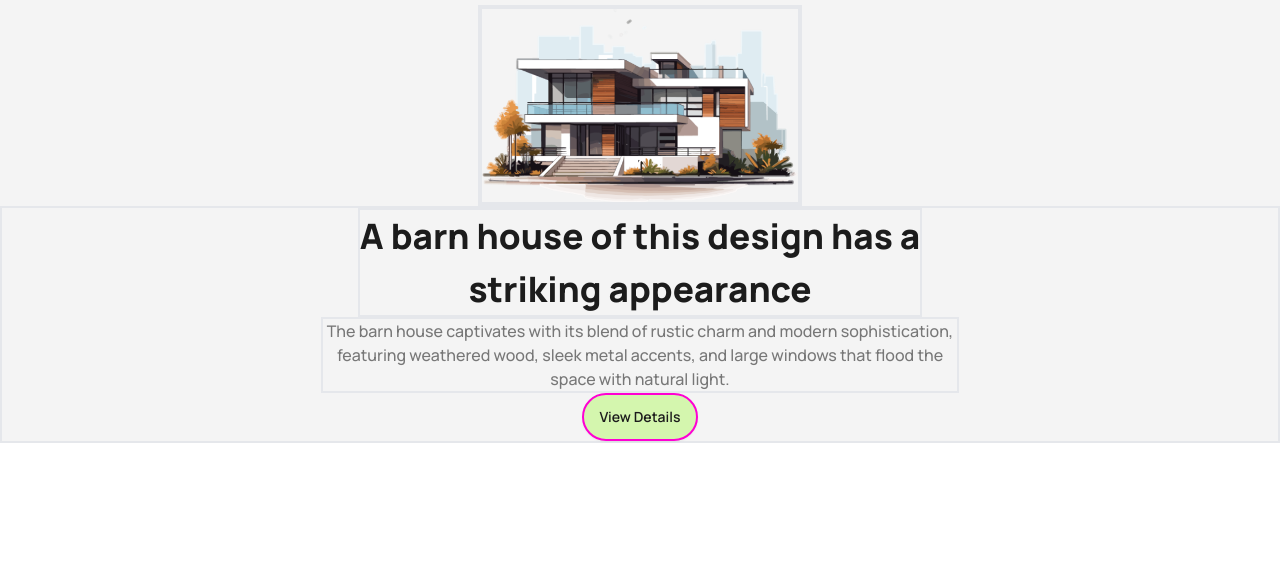
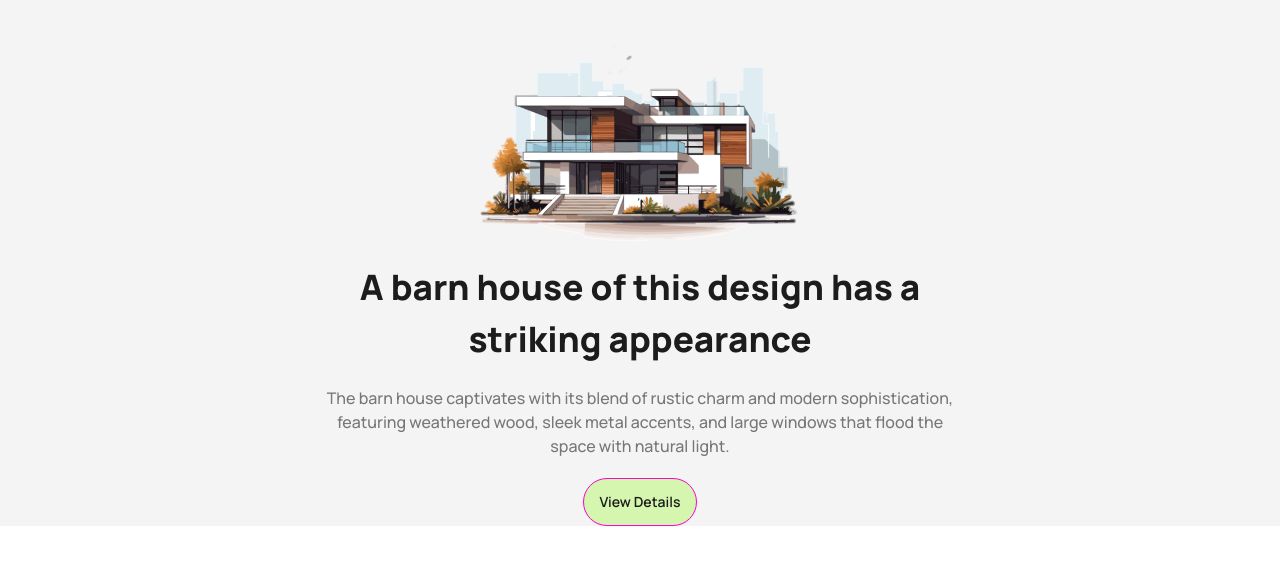
Before and after one commit to sb7624/My-try-Assignment-3, a plain HTML site: page index.html in a window 1280 px wide. Shown: the part 63-628 px from the top of the page. Drawn offline with nearby package versions, Linux system fonts and the light colour scheme.

Commit message:
add recent

```diff
--- a/index.html
+++ b/index.html
@@ -97,13 +97,13 @@
         <div>
             <div class="whole-section flex flex-col items-center">
 
-                <div class="border-solid border-2">
-                    <img class="border-solid border-2 w-80 h-75" src="./images/banner.png" alt="">
+                <div class=" mt-10">
+                    <img class=" w-80 h-75" src="./images/banner.png" alt="">
                 </div>
-                <div class=" flex flex-col items-center border-solid border-2">
-                    <h1 class=" text-[35px] text-[#1C1C1C] font-[900] border-solid border-2 text-center">A barn house of this design has a <br> striking appearance</h1>
-                    <p class=" border-solid border-2 w-1/2 mx-auto text-center">The barn house captivates with its blend of rustic charm and modern sophistication, featuring weathered wood, sleek metal accents, and large windows that flood the space with natural light.</p>
-                    <button class="w-0.5/1 mx-auto  border-solid border-2 btn btn-secondary rounded-full bg-[#D4F6AE] text-[#1C1C1C] ">View Details</button>
+                <div class=" flex flex-col items-center">
+                    <h1 class=" mt-5 text-[35px] text-[#1C1C1C] font-[900]  text-center">A barn house of this design has a <br> striking appearance</h1>
+                    <p class=" mt-5  w-1/2 mx-auto text-center">The barn house captivates with its blend of rustic charm and modern sophistication, featuring weathered wood, sleek metal accents, and large windows that flood the space with natural light.</p>
+                    <button class="mt-5 w-0.5/1 mx-auto  btn btn-secondary rounded-full bg-[#D4F6AE] text-[#1C1C1C] ">View Details</button>
                 </div>
 
             </div>
```
